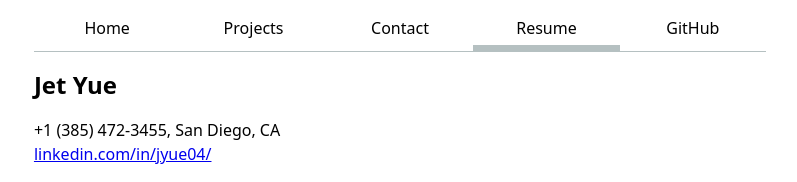
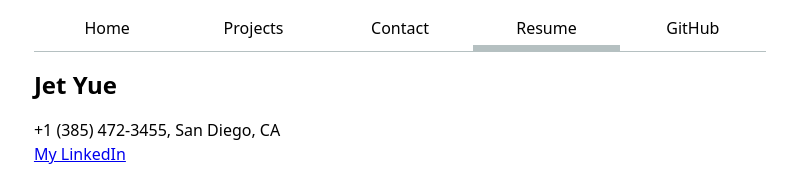
Before and after one commit to jetyue04/portfolio, a plain HTML site: page resume/index.html in a window 1280 px wide. Shown: the top 182 px of the page, without its empty margins (240-1037 px from the left). Drawn offline with Linux system fonts and the light colour scheme.

Commit message:
fixed linkedin linking

```diff
--- a/resume/index.html
+++ b/resume/index.html
@@ -23,7 +23,7 @@
         </header>
         <p>+1 (385) 472-3455, San Diego, CA
             <br>
-            <a href='linkedin.com/in/jyue04/'>linkedin.com/in/jyue04/</a>
+            <a href='https://linkedin.com/in/jyue04/'>My LinkedIn</a>
         </p>
     </section>
 
```
